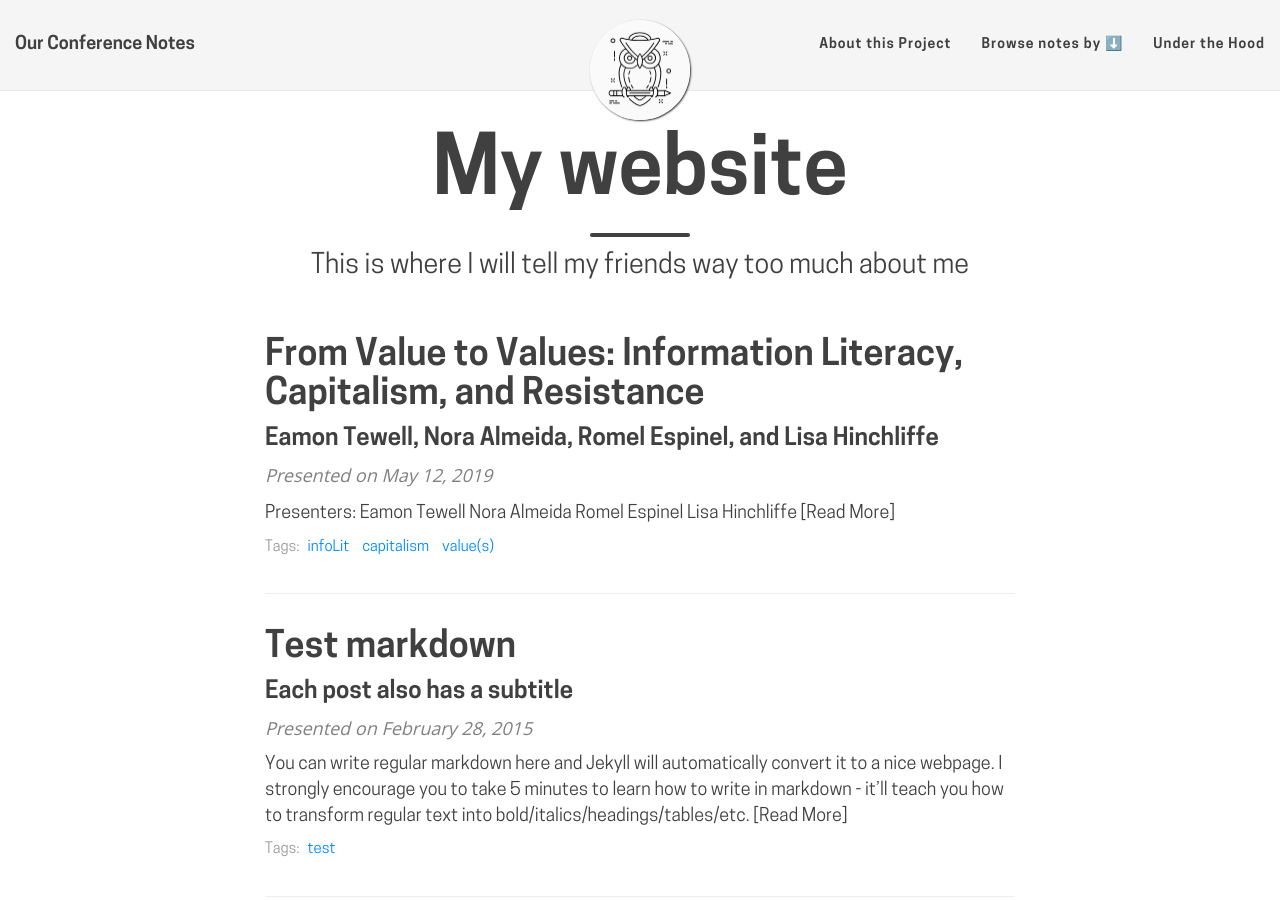
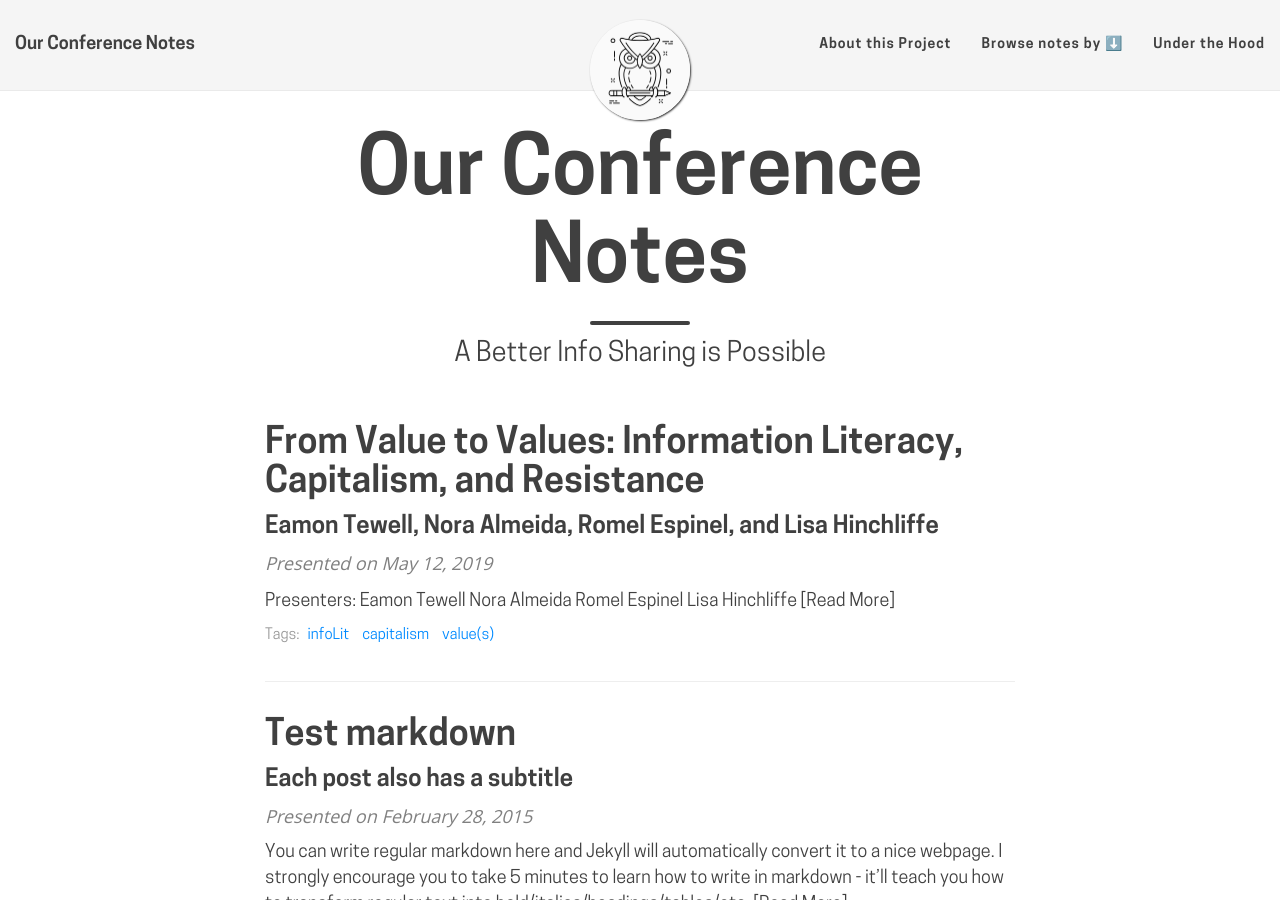
Before and after one commit to ryan-p-randall/our-conference-notes, a Jekyll site: the page built from index.html, in a window 1280 px wide and 900 px high. Built offline with Jekyll 4.4.1, drawn with Linux system fonts in a browser that asks for light colours; nearby versions of some CDN libraries; emoji names are drawn with the system emoji font; the list of posts is cut into pages by our own code; some of the changed text lies outside the part shown.

Commit message:
Comment out github badges in `post.html`

```diff
--- a/_config.yml
+++ b/_config.yml
@@ -68,7 +68,7 @@
 # Change all these values or delete the ones you don't want.
 # Important: you must keep the "name" parameter, everything else you can remove
 author:
-  name: Ryan Randall and collective notetakers
+  name: Collective notetakers
 
 # Select your active Social Network Links.
 # Uncomment the links you want to show in the footer and add your information to each link.
--- a/_layouts/post.html
+++ b/_layouts/post.html
@@ -15,7 +15,7 @@
 
         <div id="header-gh-btns">
           {% if page.gh-badge.size > 0 %}
-            {% for badge in page.gh-badge %}
+            <!-- {% for badge in page.gh-badge %}
               {% case badge %}
                 {% when 'star'%}
                   <iframe src="https://ghbtns.com/github-btn.html?user={{ gh_user }}&repo={{ gh_repo }}&type=star&count=true" frameborder="0" scrolling="0" width="120px" height="20px"></iframe>
@@ -26,7 +26,7 @@
                 {% when 'follow'%}
                   <iframe src="https://ghbtns.com/github-btn.html?user={{ gh_user }}&type=follow&count=true" frameborder="0" scrolling="0" width="220px" height="20px"></iframe>
               {% endcase %}
-            {% endfor %}
+            {% endfor %} -->
           {% endif %}
         </div>
       {% endif %}
--- a/index.html
+++ b/index.html
@@ -1,7 +1,7 @@
 ---
 layout: page
-title: My website
-subtitle: This is where I will tell my friends way too much about me
+title: Our Conference Notes
+subtitle: A Better Info Sharing is Possible
 use-site-title: true
 ---
 
```
